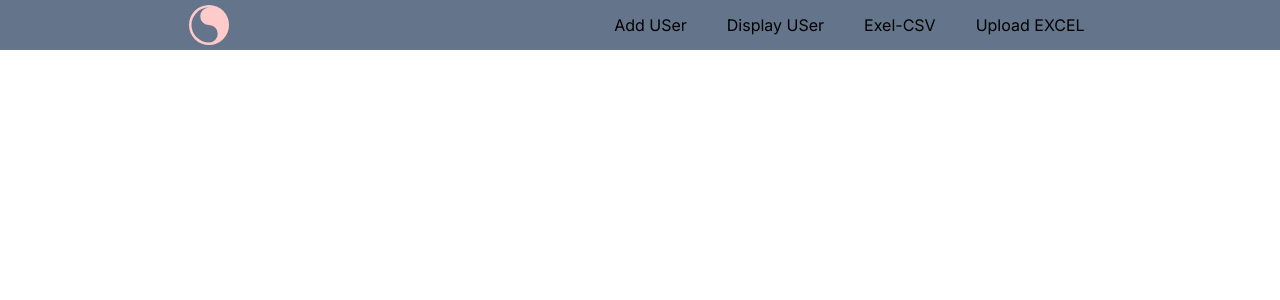
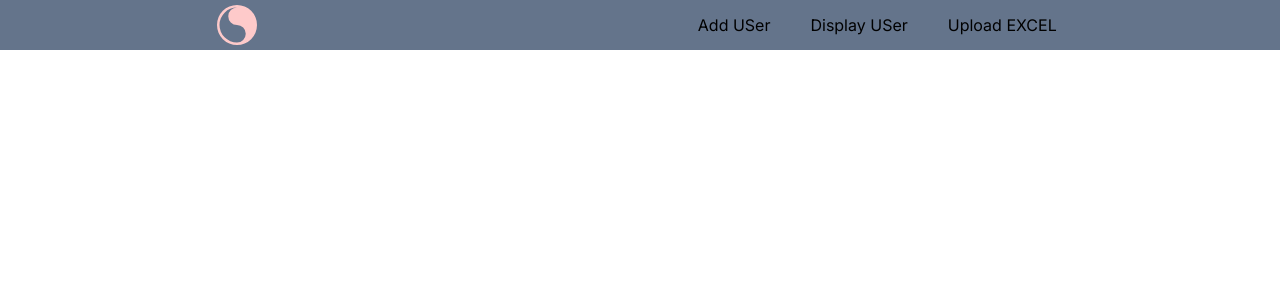
Before and after one commit to skworking/satish, a Next.js app: page / in a window 1280 px wide. Shown: the top 300 px of the page. Built offline with nearby package versions, Linux system fonts and the light colour scheme.

Commit message:
remove unuseable route

```diff
--- a/src/component/Navbar.js
+++ b/src/component/Navbar.js
@@ -17,11 +17,11 @@ const NavList=()=>{
                     Display USer
                 </Link>
             </li>
-            <li className='hover:bg-white p-2 rounded'>
+            {/* <li className='hover:bg-white p-2 rounded'>
                 <Link href={'/excel-list'} className='p-2'>
                     Exel-CSV
                 </Link>
-            </li>
+            </li> */}
             <li className='hover:bg-white p-2 rounded'>
                 <Link href={'/import-file'} className='p-2'>
                     Upload EXCEL
```
Also changed, not shown: 1 other file (tests, documents, lock files or other folders).
